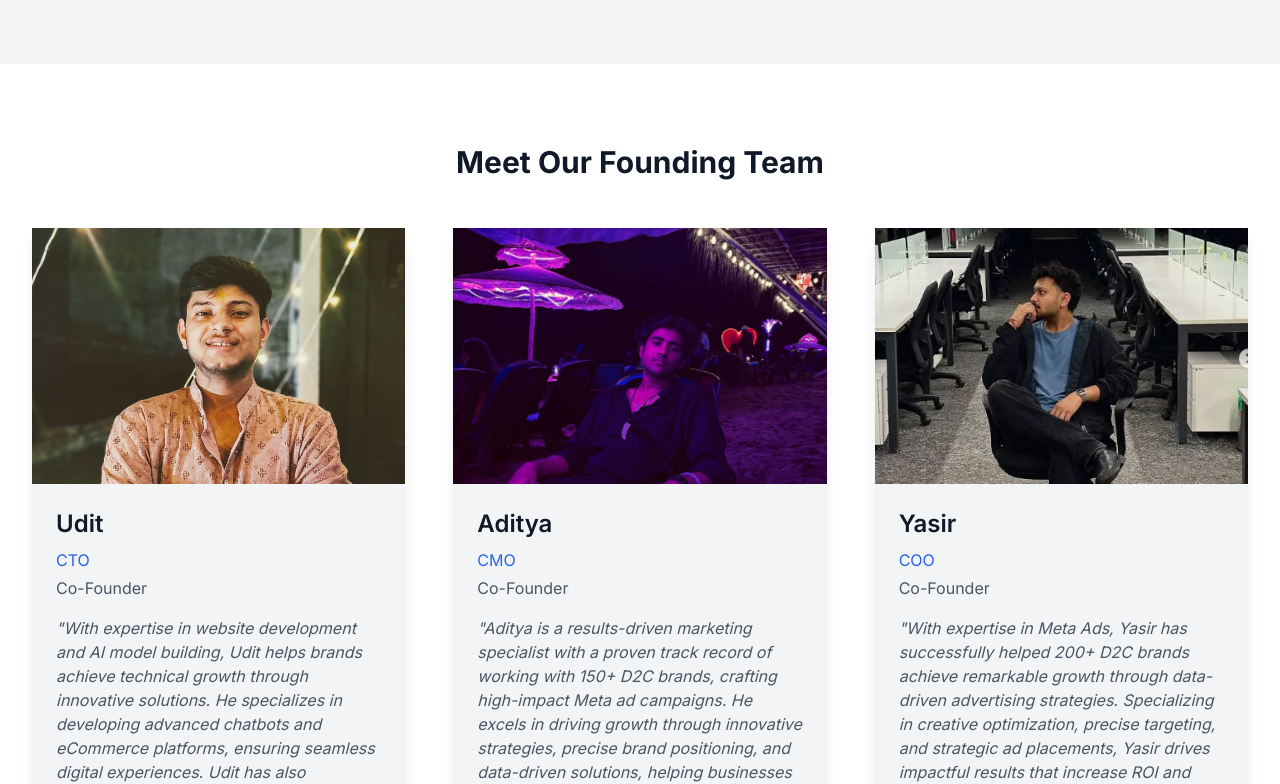
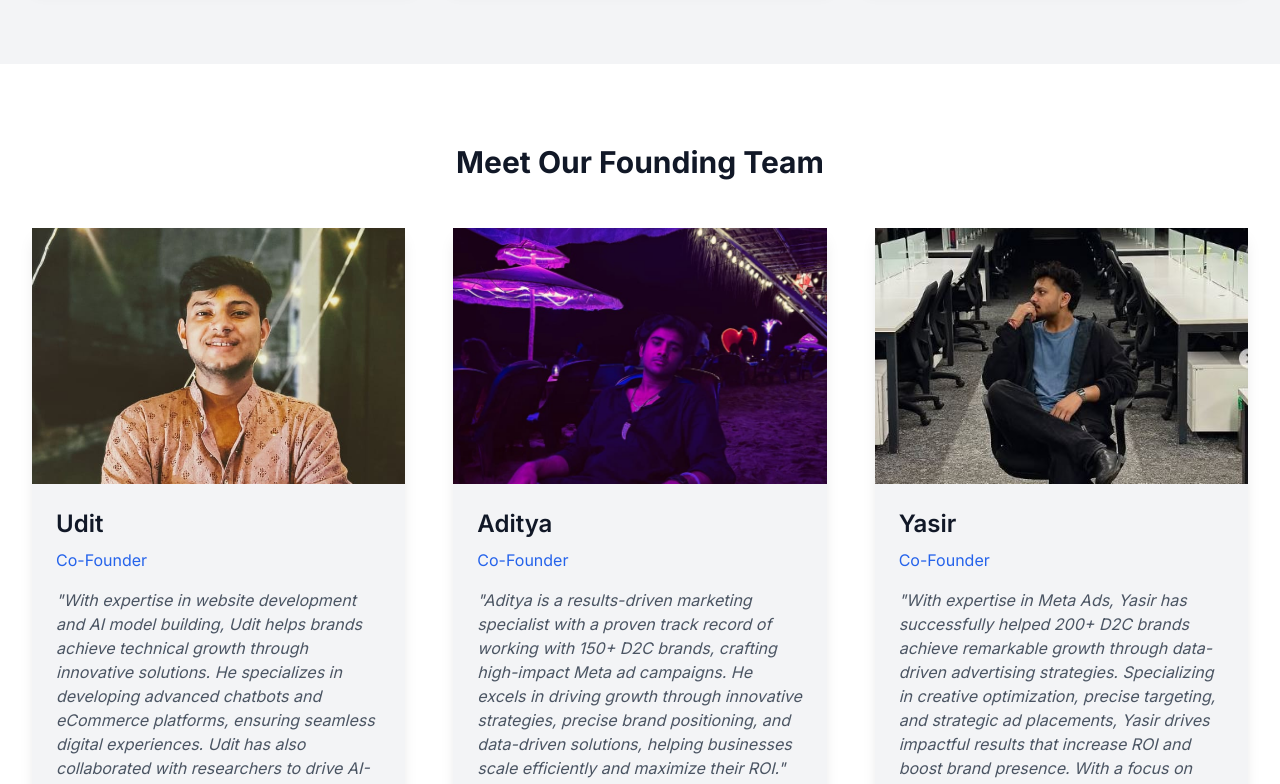
Before and after one commit to QuickReachAI/frontend, a Next.js app in the folder my-app/: page / in a window 1280 px wide. Shown: the part 4272-5056 px from the top of the page. Built offline with nearby package versions, Linux system fonts and the light colour scheme.

Commit message:
Update Team.tsx

```diff
--- a/my-app/app/components/Team.tsx
+++ b/my-app/app/components/Team.tsx
@@ -9,22 +9,19 @@ import yasir from "../assets/yasir.jpg";
 const teamMembers = [
   {
     name: "Udit",
-    role: "CTO",
-    subRole: "Co-Founder",
+    role: "Co-Founder",
     image: udit,
     quote: "With expertise in website development and AI model building, Udit helps brands achieve technical growth through innovative solutions. He specializes in developing advanced chatbots and eCommerce platforms, ensuring seamless digital experiences. Udit has also collaborated with researchers to drive AI-powered innovations, solving complex challenges and enabling businesses to scale efficiently in a competitive digital landscape.",
   },
   {
     name: "Aditya",
-    role: "CMO",
-    subRole: "Co-Founder",
+    role: "Co-Founder",
     image: aadi,
     quote: "Aditya is a results-driven marketing specialist with a proven track record of working with 150+ D2C brands, crafting high-impact Meta ad campaigns. He excels in driving growth through innovative strategies, precise brand positioning, and data-driven solutions, helping businesses scale efficiently and maximize their ROI.",
   },
   {
     name: "Yasir",
-    role: "COO",
-    subRole: "Co-Founder",
+    role: "Co-Founder",
     image: yasir,
     quote: "With expertise in Meta Ads, Yasir has successfully helped 200+ D2C brands achieve remarkable growth through data-driven advertising strategies. Specializing in creative optimization, precise targeting, and strategic ad placements, Yasir drives impactful results that increase ROI and boost brand presence. With a focus on customer engagement and sustainable success, Yasir ensures that every Meta ad campaign contributes to the long-term growth of D2C brands.",
   },
@@ -55,8 +52,7 @@ const Team = () => {
               </div>
               <div className="p-6">
                 <h3 className="text-2xl font-semibold mb-2 text-gray-900 dark:text-white">{member.name}</h3>
-                <p className="text-blue-600 dark:text-blue-400 mb-1">{member.role}</p>
-                <p className="text-gray-600 dark:text-gray-300 mb-4">{member.subRole}</p>
+                <p className="text-blue-600 dark:text-blue-400 mb-4">{member.role}</p>
                 <p className="text-gray-600 dark:text-gray-300 italic">&quot;{member.quote}&quot;</p>
               </div>
             </motion.div>
```
